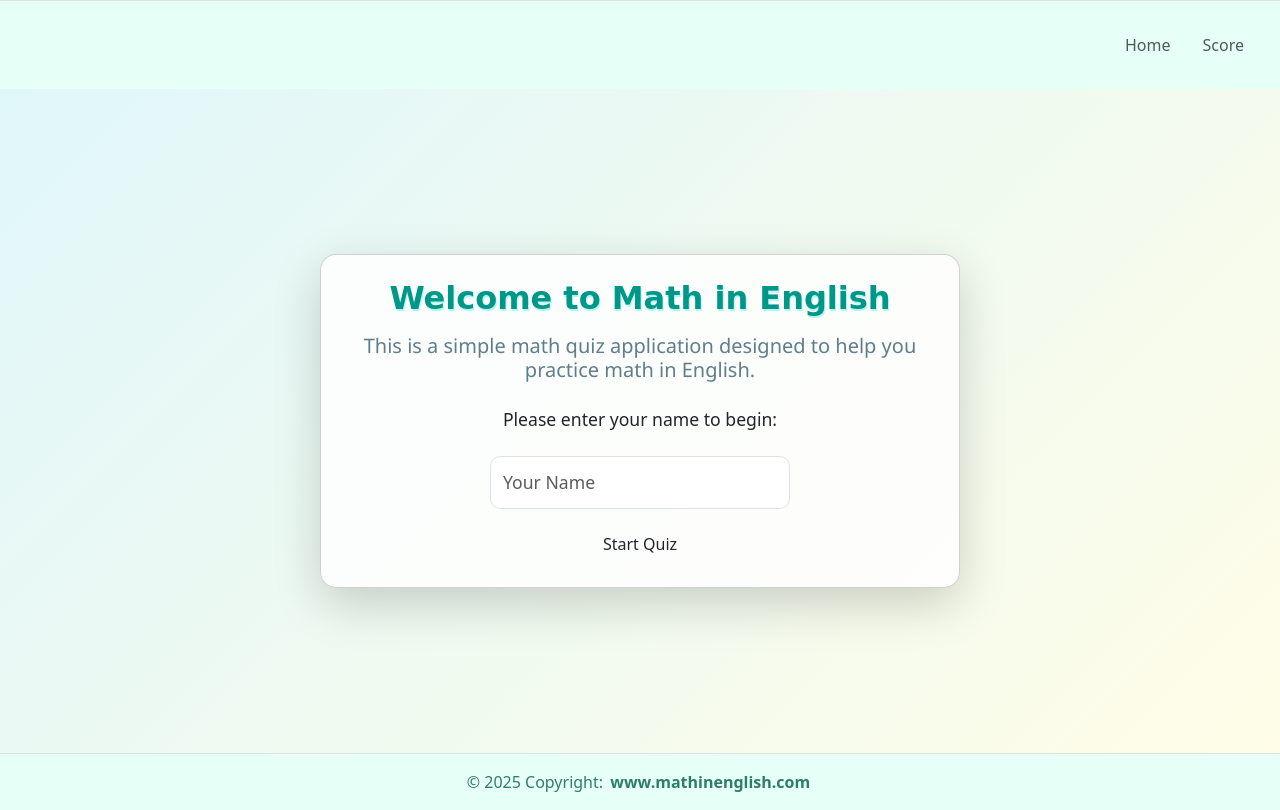
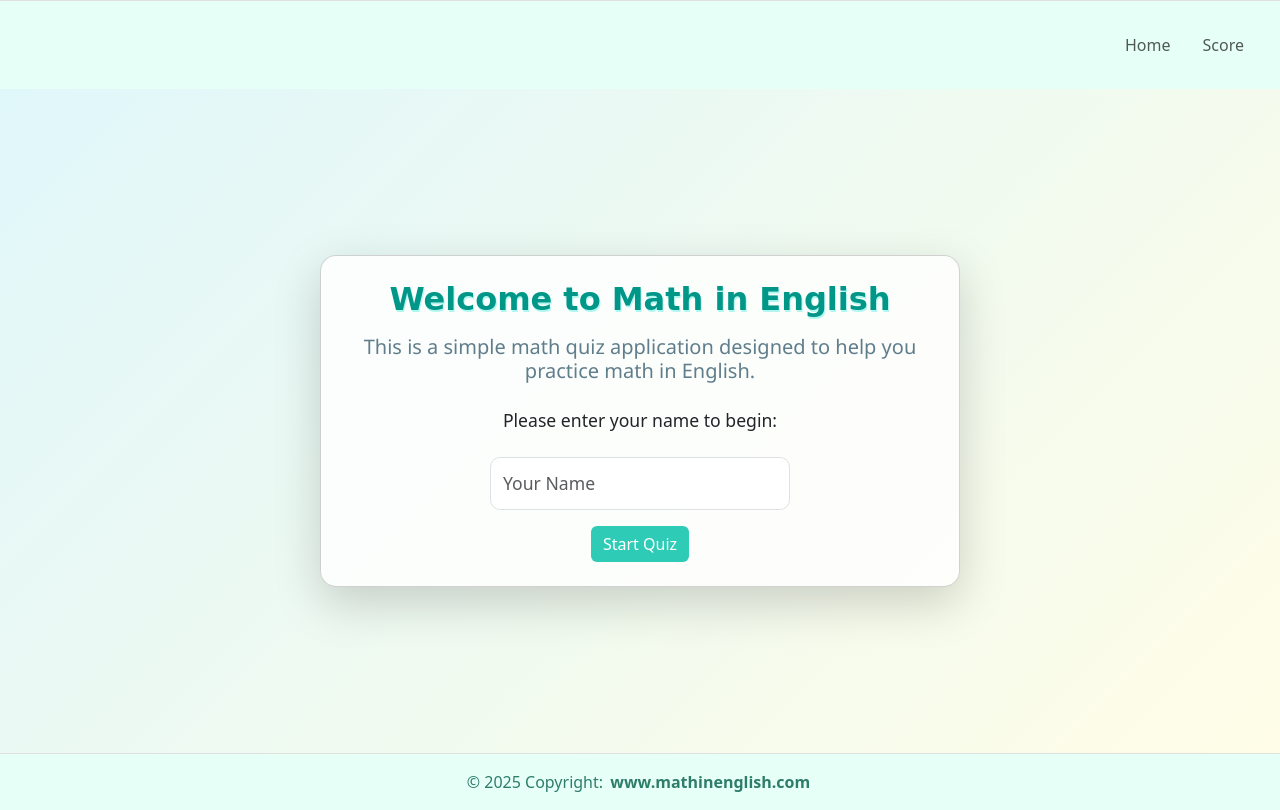
Before and after one commit to ainRosman24/myfirstmathinenglish, a Vue app: page / in a window 1280 px wide. Built offline with nearby package versions, Linux system fonts and the light colour scheme.

Commit message:
update  layout

```diff
--- a/src/views/HomeView.vue
+++ b/src/views/HomeView.vue
@@ -22,7 +22,7 @@
             style="border-radius: 10px; padding: 12px; font-size: 1.1rem"
           />
         </div>
-        <button type="submit" class="btn mint-actionnpm">Start Quiz</button>
+        <button type="submit" class="btn mint-action">Start Quiz</button>
       </form>
     </div>
   </div>
```
